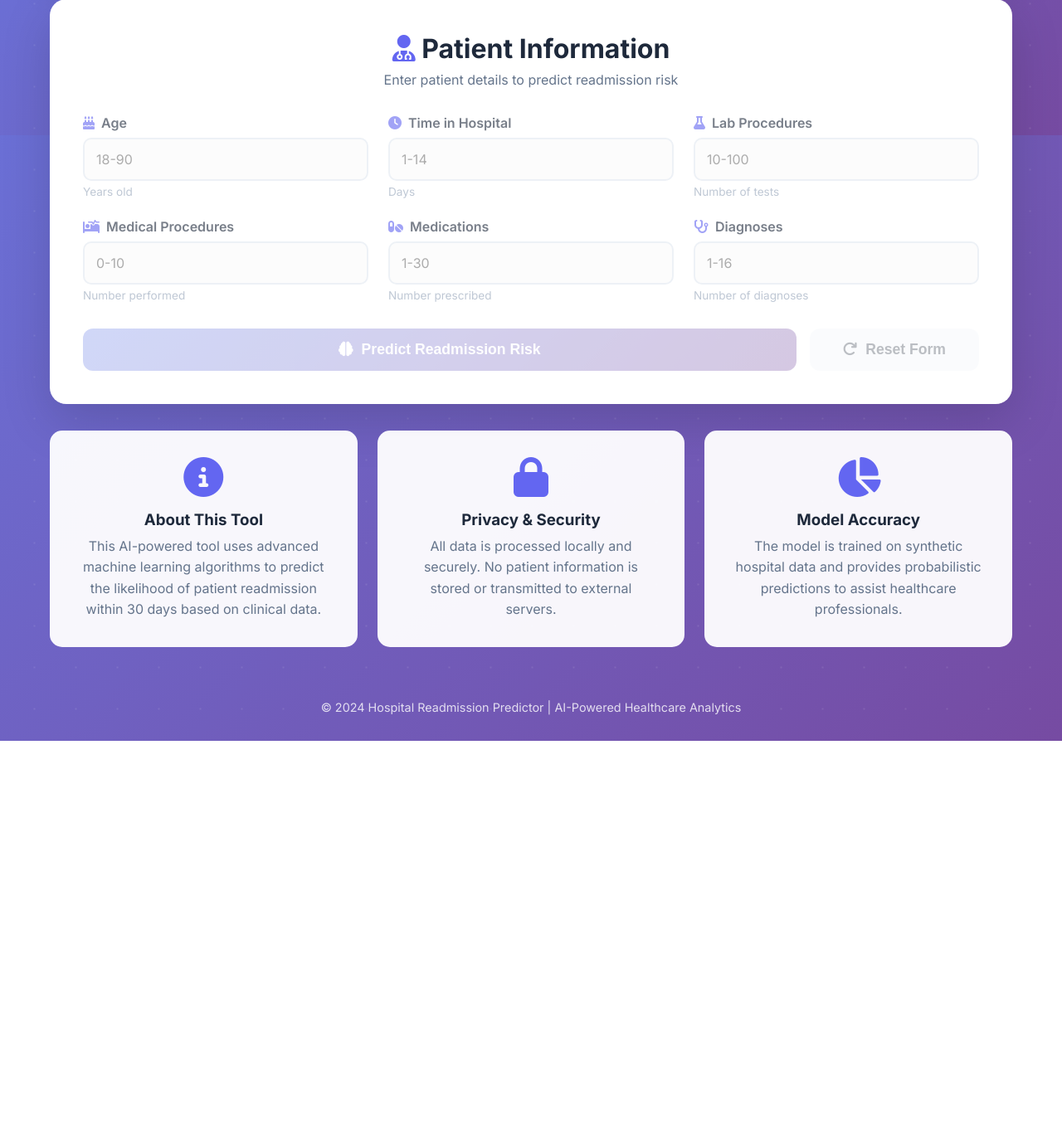
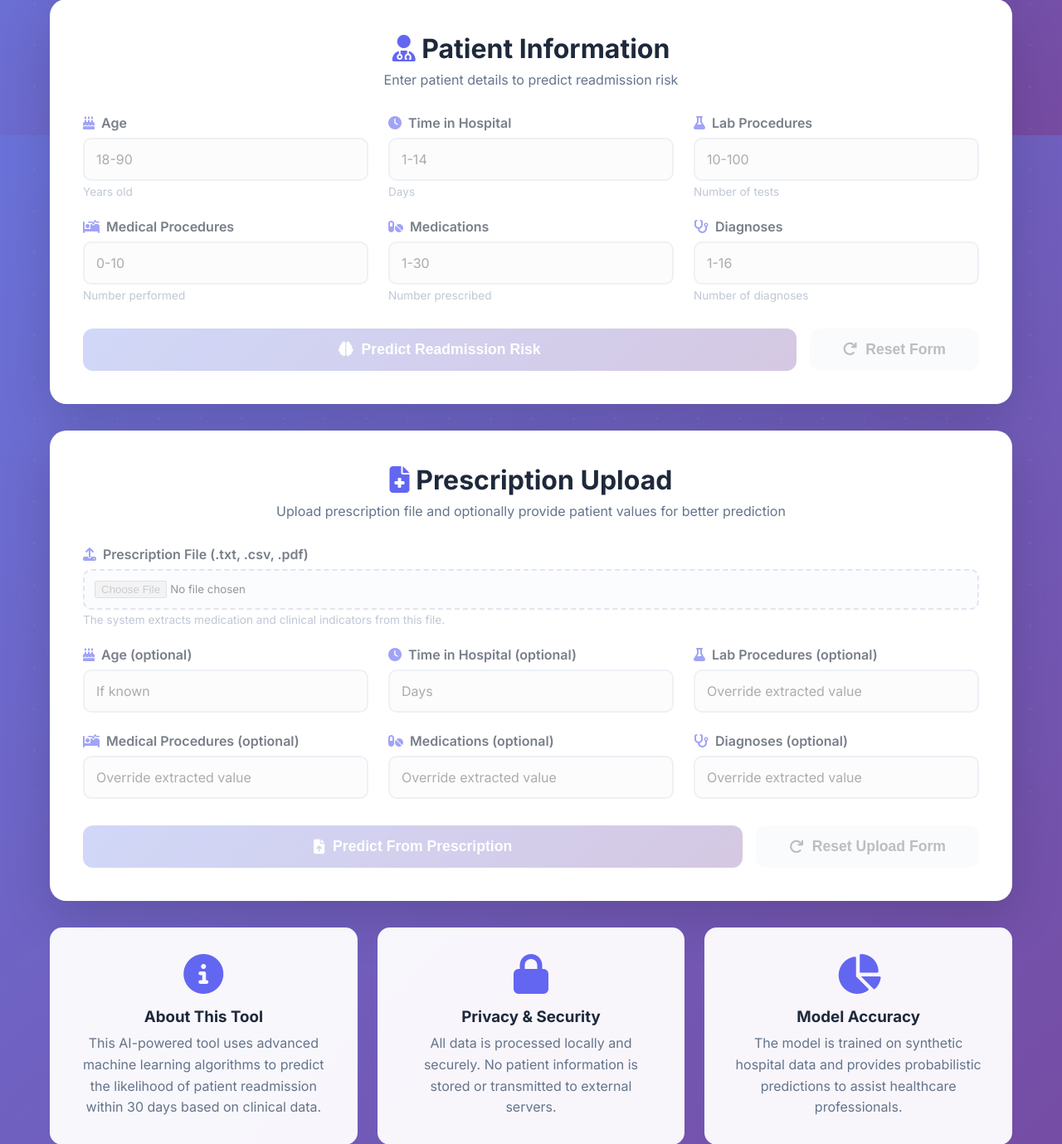
Before and after one commit to tharunrext2005-creator/Hospital-Readmission-Predictor, a Flask app: page / in a window 1280 px wide. Shown: the part 637-2016 px from the top of the page at 83% size. Before the commit the page ends 1530 px from the top, so only its background shows below. Run offline with Flask 3, Linux system fonts and the light colour scheme.

Commit message:
Initial commit

```diff
--- a/app.py
+++ b/app.py
@@ -4,6 +4,8 @@ import joblib
 import os
 import subprocess
 import sys
+import re
+import io
 
 app = Flask(__name__)
 
@@ -15,6 +17,8 @@ FEATURES_PATH = 'models/feature_names.pkl'
 model = None
 scaler = None
 feature_names = None
+
+ALLOWED_PRESCRIPTION_EXTENSIONS = {'.txt', '.csv', '.pdf'}
 
 def load_model():
     global model, scaler, feature_names
@@ -205,6 +209,125 @@ def get_readmission_analysis(input_data, prediction, probability):
 
     return analysis
 
+def run_model_inference(input_data):
+    input_df = pd.DataFrame([input_data])
+    input_scaled = scaler.transform(input_df)
+    prediction = model.predict(input_scaled)[0]
+    probability = model.predict_proba(input_scaled)[0]
+    analysis = get_readmission_analysis(input_data, prediction, probability)
+    return prediction, probability, analysis
+
+def to_float_or_none(value):
+    if value is None:
+        return None
+    value = str(value).strip()
+    if value == '':
+        return None
+    try:
+        return float(value)
+    except (TypeError, ValueError):
+        return None
+
+def read_prescription_text(file_storage):
+    file_ext = os.path.splitext(file_storage.filename or '')[1].lower()
+    if file_ext not in ALLOWED_PRESCRIPTION_EXTENSIONS:
+        raise ValueError('Unsupported file type. Please upload .txt, .csv, or .pdf files.')
+
+    raw_content = file_storage.read()
+    if not raw_content:
+        raise ValueError('Uploaded file is empty.')
+
+    if file_ext in {'.txt', '.csv'}:
+        return raw_content.decode('utf-8', errors='ignore')
+
+    try:
+        from pypdf import PdfReader
+    except Exception as exc:
+        raise ValueError('PDF support is unavailable. Please install pypdf.') from exc
+
+    pdf_reader = PdfReader(io.BytesIO(raw_content))
+    pages = [page.extract_text() or '' for page in pdf_reader.pages]
+    return '\n'.join(pages)
+
+def extract_features_from_prescription_text(prescription_text, form_values):
+    text = prescription_text.lower()
+
+    default_features = {
+        'age': 55.0,
+        'time_in_hospital': 4.0,
+        'num_lab_procedures': 35.0,
+        'num_procedures': 1.0,
+        'num_medications': 8.0,
+        'number_diagnoses': 4.0
+    }
+
+    med_name_pattern = re.compile(
+        r'\b(metformin|insulin|lisinopril|atorvastatin|amlodipine|aspirin|furosemide|'
+        r'clopidogrel|warfarin|losartan|glipizide|metoprolol)\b'
+    )
+    dosage_pattern = re.compile(r'\b\d+\s*(mg|mcg|ml|units?)\b')
+
+    matched_meds = set(med_name_pattern.findall(text))
+    dosage_mentions = len(dosage_pattern.findall(text))
+    explicit_med_count = re.search(r'(medications?|drugs?)\s*[:\-]\s*(\d+)', text)
+
+    num_medications = default_features['num_medications']
+    if explicit_med_count:
+        num_medications = float(explicit_med_count.group(2))
+    elif matched_meds:
+        num_medications = float(max(len(matched_meds), dosage_mentions))
+    elif dosage_mentions:
+        num_medications = float(dosage_mentions)
+
+    lab_keywords = [
+        'lab', 'labs', 'cbc', 'hba1c', 'creatinine', 'electrolyte', 'glucose', 'panel', 'blood test'
+    ]
+    procedure_keywords = [
+        'procedure', 'procedures', 'surgery', 'operation', 'biopsy', 'dialysis', 'catheter', 'angioplasty'
+    ]
+    diagnosis_keywords = [
+        'diagnosis', 'diagnoses', 'diabetes', 'hypertension', 'copd', 'asthma',
+        'heart failure', 'ckd', 'infection', 'pneumonia', 'sepsis'
+    ]
+
+    num_lab_procedures = float(max(sum(text.count(keyword) for keyword in lab_keywords) * 4, 0))
+    num_procedures = float(max(sum(text.count(keyword) for keyword in procedure_keywords), 0))
+    number_diagnoses = float(max(sum(text.count(keyword) for keyword in diagnosis_keywords), 0))
+
+    age_match = re.search(r'\b(age|aged)\s*[:\-]?\s*(\d{1,3})\b', text)
+    stay_match = re.search(r'\b(length of stay|hospital stay|los|days?)\s*[:\-]?\s*(\d{1,2})\b', text)
+
+    age = float(age_match.group(2)) if age_match else default_features['age']
+    time_in_hospital = float(stay_match.group(2)) if stay_match else default_features['time_in_hospital']
+
+    overrides = {
+        'age': to_float_or_none(form_values.get('age')),
+        'time_in_hospital': to_float_or_none(form_values.get('time_in_hospital')),
+        'num_lab_procedures': to_float_or_none(form_values.get('num_lab_procedures')),
+        'num_procedures': to_float_or_none(form_values.get('num_procedures')),
+        'num_medications': to_float_or_none(form_values.get('num_medications')),
+        'number_diagnoses': to_float_or_none(form_values.get('number_diagnoses'))
+    }
+
+    extracted = {
+        'age': max(18.0, min(age, 120.0)),
+        'time_in_hospital': max(0.0, min(time_in_hospital, 30.0)),
+        'num_lab_procedures': max(0.0, min(num_lab_procedures or default_features['num_lab_procedures'], 120.0)),
+        'num_procedures': max(0.0, min(num_procedures or default_features['num_procedures'], 15.0)),
+        'num_medications': max(0.0, min(num_medications or default_features['num_medications'], 40.0)),
+        'number_diagnoses': max(0.0, min(number_diagnoses or default_features['number_diagnoses'], 20.0))
+    }
+
+    for key, value in overrides.items():
+        if value is not None:
+            extracted[key] = value
+
+    input_data = {}
+    for feature in feature_names:
+        input_data[feature] = extracted.get(feature, 0)
+
+    return input_data, extracted, sorted(matched_meds)
+
 @app.route('/predict', methods=['POST'])
 def predict():
     if model is None or scaler is None:
@@ -220,17 +343,7 @@ def predict():
         for feature in feature_names:
             input_data[feature] = data.get(feature, 0)
 
-        input_df = pd.DataFrame([input_data])
-
-        # Scale the input
-        input_scaled = scaler.transform(input_df)
-
-        # Make prediction
-        prediction = model.predict(input_scaled)[0]
-        probability = model.predict_proba(input_scaled)[0]
-
-        # Get detailed analysis
-        analysis = get_readmission_analysis(input_data, prediction, probability)
+        prediction, probability, analysis = run_model_inference(input_data)
 
         result = {
             'prediction': int(prediction),
@@ -238,6 +351,44 @@ def predict():
             'probability_no': float(probability[0]),
             'probability_yes': float(probability[1]),
             'analysis': analysis
+        }
+
+        return jsonify(result)
+
+    except Exception as e:
+        return jsonify({'error': str(e)}), 400
+
+@app.route('/predict-prescription', methods=['POST'])
+def predict_prescription():
+    if model is None or scaler is None:
+        return jsonify({'error': 'Model not loaded. Please train the model first.'}), 500
+
+    try:
+        uploaded_file = request.files.get('prescription_file')
+        if uploaded_file is None or not uploaded_file.filename:
+            return jsonify({'error': 'Please upload a prescription file first.'}), 400
+
+        prescription_text = read_prescription_text(uploaded_file)
+        if not prescription_text.strip():
+            return jsonify({'error': 'Could not read any prescription text from the uploaded file.'}), 400
+
+        input_data, extracted_features, detected_medications = extract_features_from_prescription_text(
+            prescription_text,
+            request.form
+        )
+
+        prediction, probability, analysis = run_model_inference(input_data)
+
+        result = {
+            'prediction': int(prediction),
+            'readmission': 'Yes' if prediction == 1 else 'No',
+            'probability_no': float(probability[0]),
+            'probability_yes': float(probability[1]),
+            'analysis': analysis,
+            'source': 'prescription_upload',
+            'extracted_features': extracted_features,
+            'detected_medications': detected_medications,
+            'text_preview': prescription_text[:300]
         }
 
         return jsonify(result)
--- a/requirements.txt
+++ b/requirements.txt
@@ -5,3 +5,4 @@ scikit-learn
 joblib
 matplotlib
 seaborn
+pypdf
--- a/static/script.js
+++ b/static/script.js
@@ -44,6 +44,43 @@ document.getElementById('predictionForm').addEventListener('submit', async (e) =
     }
 });
 
+document.getElementById('prescriptionForm')?.addEventListener('submit', async (e) => {
+    e.preventDefault();
+
+    if (!modelLoaded) {
+        alert('Please train the model first!');
+        return;
+    }
+
+    const submitBtn = e.target.querySelector('.btn-predict');
+    const originalText = submitBtn.innerHTML;
+    submitBtn.innerHTML = '<i class="fas fa-spinner fa-spin"></i><span>Analyzing Prescription...</span>';
+    submitBtn.disabled = true;
+
+    const formData = new FormData(e.target);
+
+    try {
+        const response = await fetch('/predict-prescription', {
+            method: 'POST',
+            body: formData
+        });
+
+        const result = await response.json();
+
+        if (response.ok) {
+            displayResult(result);
+            showNotification('Prescription prediction completed successfully!', 'success');
+        } else {
+            showNotification('Error: ' + result.error, 'error');
+        }
+    } catch (error) {
+        showNotification('Error processing prescription: ' + error.message, 'error');
+    } finally {
+        submitBtn.innerHTML = originalText;
+        submitBtn.disabled = false;
+    }
+});
+
 let predictionChart = null;
 
 // Train model button
@@ -77,13 +114,14 @@ if (trainButton) {
     });
 }
 
-// Reset button
-document.querySelector('.btn-reset')?.addEventListener('click', () => {
-    document.getElementById('result').classList.add('hidden');
-    if (predictionChart) {
-        predictionChart.destroy();
-        predictionChart = null;
-    }
+document.querySelectorAll('.btn-reset').forEach((button) => {
+    button.addEventListener('click', () => {
+        document.getElementById('result').classList.add('hidden');
+        if (predictionChart) {
+            predictionChart.destroy();
+            predictionChart = null;
+        }
+    });
 });
 
 function displayResult(result) {
@@ -156,6 +194,29 @@ function displayResult(result) {
         `;
     }
 
+    let uploadDetailsHTML = '';
+    if (result.source === 'prescription_upload') {
+        const features = result.extracted_features || {};
+        const meds = (result.detected_medications || []).length > 0
+            ? result.detected_medications.join(', ')
+            : 'No known medication names detected';
+
+        uploadDetailsHTML = `
+            <div class="analysis-section upload-summary-section">
+                <h3><i class="fas fa-file-medical"></i> Prescription Extraction Summary</h3>
+                <div class="upload-summary-grid">
+                    <div><strong>Age:</strong> ${Number(features.age ?? 0).toFixed(0)}</div>
+                    <div><strong>Hospital Stay:</strong> ${Number(features.time_in_hospital ?? 0).toFixed(0)} days</div>
+                    <div><strong>Lab Procedures:</strong> ${Number(features.num_lab_procedures ?? 0).toFixed(0)}</div>
+                    <div><strong>Medical Procedures:</strong> ${Number(features.num_procedures ?? 0).toFixed(0)}</div>
+                    <div><strong>Medications:</strong> ${Number(features.num_medications ?? 0).toFixed(0)}</div>
+                    <div><strong>Diagnoses:</strong> ${Number(features.number_diagnoses ?? 0).toFixed(0)}</div>
+                </div>
+                <p class="upload-med-list"><strong>Detected medications:</strong> ${meds}</p>
+            </div>
+        `;
+    }
+
     resultContent.innerHTML = `
         <div class="prediction-box">
             <div class="prediction-result ${readmissionClass}">
@@ -199,6 +260,7 @@ function displayResult(result) {
                 <canvas id="predictionChart"></canvas>
             </div>
 
+            ${uploadDetailsHTML}
             ${riskSummaryHTML}
             ${riskFactorsHTML}
             ${recommendationsHTML}
--- a/static/style.css
+++ b/static/style.css
@@ -336,6 +336,37 @@ body {
     outline: none;
     border-color: var(--primary);
     box-shadow: 0 0 0 3px rgba(99, 102, 241, 0.1);
+}
+
+.upload-group {
+    margin-bottom: 1.5rem;
+    display: flex;
+    flex-direction: column;
+}
+
+.upload-group label {
+    font-weight: 600;
+    color: var(--dark);
+    margin-bottom: 0.5rem;
+    display: flex;
+    align-items: center;
+    gap: 8px;
+}
+
+.upload-group label i {
+    color: var(--primary);
+}
+
+.upload-group input[type="file"] {
+    padding: 12px;
+    border: 2px dashed #cbd5e1;
+    border-radius: 10px;
+    background: #f8fafc;
+    font-family: 'Inter', sans-serif;
+}
+
+.optional-grid {
+    margin-top: 1rem;
 }
 
 .input-hint {
@@ -723,6 +754,29 @@ body {
     margin: 0;
 }
 
+.upload-summary-section {
+    border-left-color: var(--secondary);
+}
+
+.upload-summary-grid {
+    display: grid;
+    grid-template-columns: repeat(auto-fit, minmax(220px, 1fr));
+    gap: 0.8rem;
+    margin-bottom: 1rem;
+}
+
+.upload-summary-grid div {
+    background: rgba(99, 102, 241, 0.06);
+    border-radius: 8px;
+    padding: 0.8rem;
+    color: var(--dark);
+}
+
+.upload-med-list {
+    color: #334155;
+    line-height: 1.5;
+}
+
 /* Info Section */
 .info-section {
     display: grid;
--- a/templates/index.html
+++ b/templates/index.html
@@ -145,6 +145,61 @@
             </form>
         </div>
 
+        <div class="prediction-section">
+            <div class="section-header">
+                <h2><i class="fas fa-file-medical"></i> Prescription Upload</h2>
+                <p>Upload prescription file and optionally provide patient values for better prediction</p>
+            </div>
+
+            <form id="prescriptionForm" enctype="multipart/form-data" {% if not model_loaded %}class="disabled"{% endif %}>
+                <div class="upload-group">
+                    <label for="prescription_file">
+                        <i class="fas fa-upload"></i> Prescription File (.txt, .csv, .pdf)
+                    </label>
+                    <input type="file" id="prescription_file" name="prescription_file" accept=".txt,.csv,.pdf" required {% if not model_loaded %}disabled{% endif %}>
+                    <span class="input-hint">The system extracts medication and clinical indicators from this file.</span>
+                </div>
+
+                <div class="form-grid optional-grid">
+                    <div class="form-group">
+                        <label for="upload_age"><i class="fas fa-birthday-cake"></i> Age (optional)</label>
+                        <input type="number" id="upload_age" name="age" min="18" max="120" placeholder="If known" {% if not model_loaded %}disabled{% endif %}>
+                    </div>
+                    <div class="form-group">
+                        <label for="upload_time_in_hospital"><i class="fas fa-clock"></i> Time in Hospital (optional)</label>
+                        <input type="number" id="upload_time_in_hospital" name="time_in_hospital" min="0" placeholder="Days" {% if not model_loaded %}disabled{% endif %}>
+                    </div>
+                    <div class="form-group">
+                        <label for="upload_num_lab_procedures"><i class="fas fa-flask"></i> Lab Procedures (optional)</label>
+                        <input type="number" id="upload_num_lab_procedures" name="num_lab_procedures" min="0" placeholder="Override extracted value" {% if not model_loaded %}disabled{% endif %}>
+                    </div>
+                    <div class="form-group">
+                        <label for="upload_num_procedures"><i class="fas fa-procedures"></i> Medical Procedures (optional)</label>
+                        <input type="number" id="upload_num_procedures" name="num_procedures" min="0" placeholder="Override extracted value" {% if not model_loaded %}disabled{% endif %}>
+                    </div>
+                    <div class="form-group">
+                        <label for="upload_num_medications"><i class="fas fa-pills"></i> Medications (optional)</label>
+                        <input type="number" id="upload_num_medications" name="num_medications" min="0" placeholder="Override extracted value" {% if not model_loaded %}disabled{% endif %}>
+                    </div>
+                    <div class="form-group">
+                        <label for="upload_number_diagnoses"><i class="fas fa-stethoscope"></i> Diagnoses (optional)</label>
+                        <input type="number" id="upload_number_diagnoses" name="number_diagnoses" min="0" placeholder="Override extracted value" {% if not model_loaded %}disabled{% endif %}>
+                    </div>
+                </div>
+
+                <div class="form-actions">
+                    <button type="submit" class="btn-predict" {% if not model_loaded %}disabled{% endif %}>
+                        <i class="fas fa-file-upload"></i>
+                        <span>Predict From Prescription</span>
+                    </button>
+                    <button type="reset" class="btn-reset" {% if not model_loaded %}disabled{% endif %}>
+                        <i class="fas fa-redo"></i>
+                        <span>Reset Upload Form</span>
+                    </button>
+                </div>
+            </form>
+        </div>
+
         <div id="result" class="result hidden">
             <div class="result-header">
                 <h2><i class="fas fa-chart-bar"></i> Prediction Results</h2>
```
